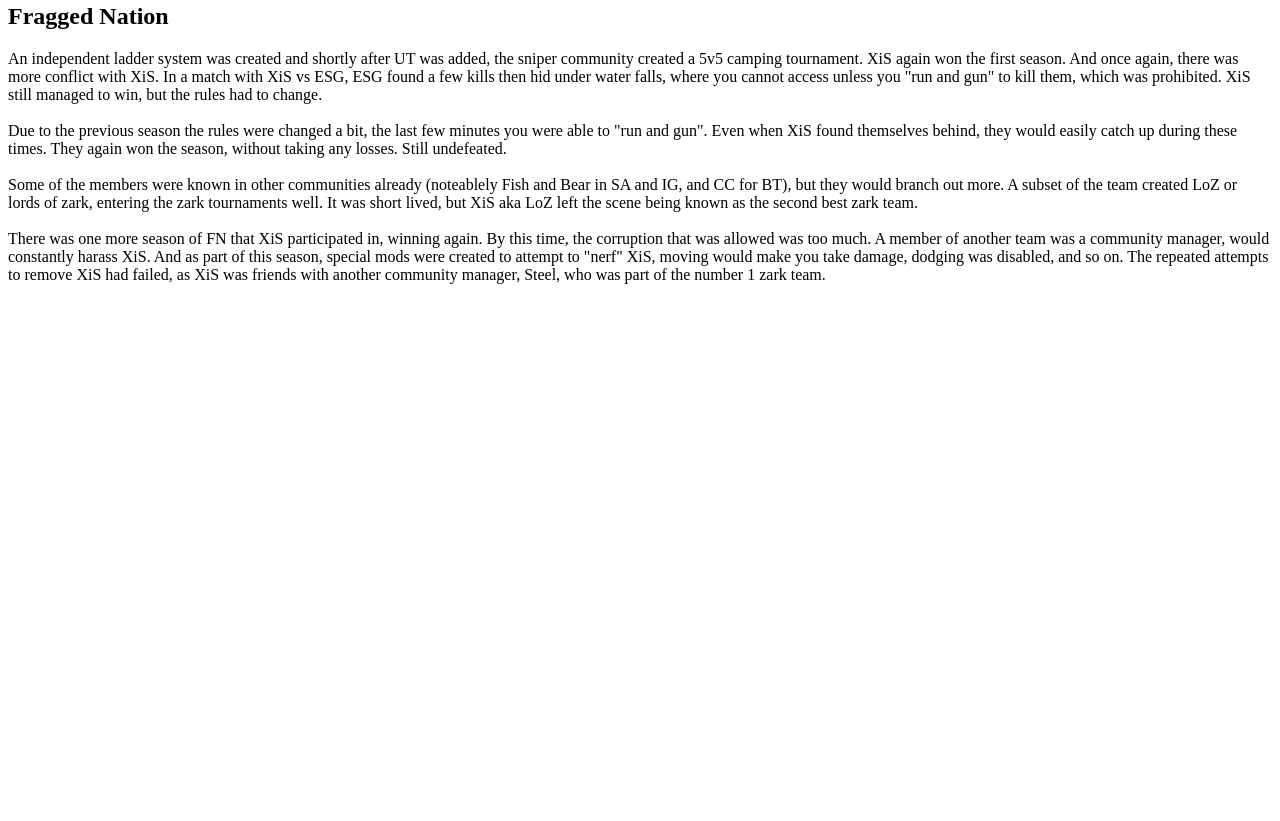
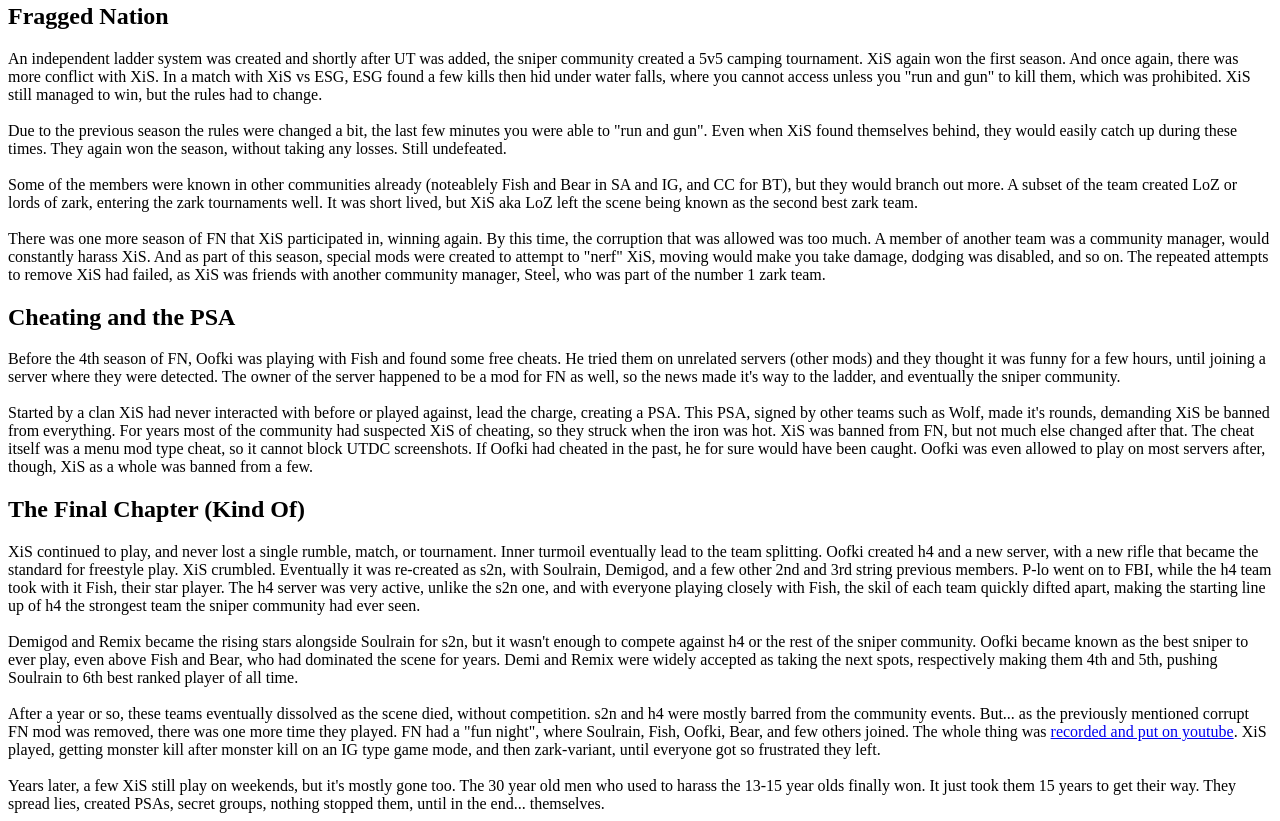
Before and after one commit to TeamXiS/TeamXiSWebsite, a plain HTML site: page index.html in a window 1280 px wide. Shown: the part 853-1674 px from the top of the page. Before the commit the page ends 1145 px from the top, so only its background shows below. Drawn offline with Linux system fonts and the light colour scheme.

Commit message:
Update index.html

```diff
--- a/index.html
+++ b/index.html
@@ -40,6 +40,21 @@
       <br /> <br />
       There was one more season of FN that XiS participated in, winning again.  By this time, the corruption that was allowed was too much.  A member of another team was a community manager, would constantly harass XiS.  And as part of this season, special mods were created to attempt to "nerf" XiS, moving would make you take damage, dodging was disabled, and so on.  The repeated attempts to remove XiS had failed, as XiS was friends with another community manager, Steel, who was part of the number 1 zark team.
     </div>
-
+    <div>
+      <h2>Cheating and the PSA</h2>
+      Before the 4th season of FN, Oofki was playing with Fish and found some free cheats.  He tried them on unrelated servers (other mods) and they thought it was funny for a few hours, until joining a server where they were detected.  The owner of the server happened to be a mod for FN as well, so the news made it's way to the ladder, and eventually the sniper community.
+      <br /> <br />
+      Started by a clan XiS had never interacted with before or played against, lead the charge, creating a PSA.  This PSA, signed by other teams such as Wolf, made it's rounds, demanding XiS be banned from everything.  For years most of the community had suspected XiS of cheating, so they struck when the iron was hot.  XiS was banned from FN, but not much else changed after that.  The cheat itself was a menu mod type cheat, so it cannot block UTDC screenshots.  If Oofki had cheated in the past, he for sure would have been caught.  Oofki was even allowed to play on most servers after, though, XiS as a whole was banned from a few.
+    </div>
+    <div>
+      <h2>The Final Chapter (Kind Of)</h2>
+      XiS continued to play, and never lost a single rumble, match, or tournament.  Inner turmoil eventually lead to the team splitting.  Oofki created h4 and a new server, with a new rifle that became the standard for freestyle play.  XiS crumbled.  Eventually it was re-created as s2n, with Soulrain, Demigod, and a few other 2nd and 3rd string previous members.  P-lo went on to FBI, while the h4 team took with it Fish, their star player.  The h4 server was very active, unlike the s2n one, and with everyone playing closely with Fish, the skil of each team quickly difted apart, making the starting line up of h4 the strongest team the sniper community had ever seen.
+      <br /> <br />
+      Demigod and Remix became the rising stars alongside Soulrain for s2n, but it wasn't enough to compete against h4 or the rest of the sniper community.  Oofki became known as the best sniper to ever play, even above Fish and Bear, who had dominated the scene for years.  Demi and Remix were widely accepted as taking the next spots, respectively making them 4th and 5th, pushing Soulrain to 6th best ranked player of all time.
+      <br /> <br />
+      After a year or so, these teams eventually dissolved as the scene died, without competition.  s2n and h4 were mostly barred from the community events.  But... as the previously mentioned corrupt FN mod was removed, there was one more time they played.  FN had a "fun night", where Soulrain, Fish, Oofki, Bear, and few others joined.  The whole thing was <a href="https://www.youtube.com/watch?v=j-D1eVhdM14">recorded and put on youtube</a>.  XiS played, getting monster kill after monster kill on an IG type game mode, and then zark-variant, until everyone got so frustrated they left.
+      <br /> <br />
+      Years later, a few XiS still play on weekends, but it's mostly gone too.  The 30 year old men who used to harass the 13-15 year olds finally won.  It just took them 15 years to get their way.  They spread lies, created PSAs, secret groups, nothing stopped them, until in the end... themselves.
+    </div>
   </body>
 </html>
```
